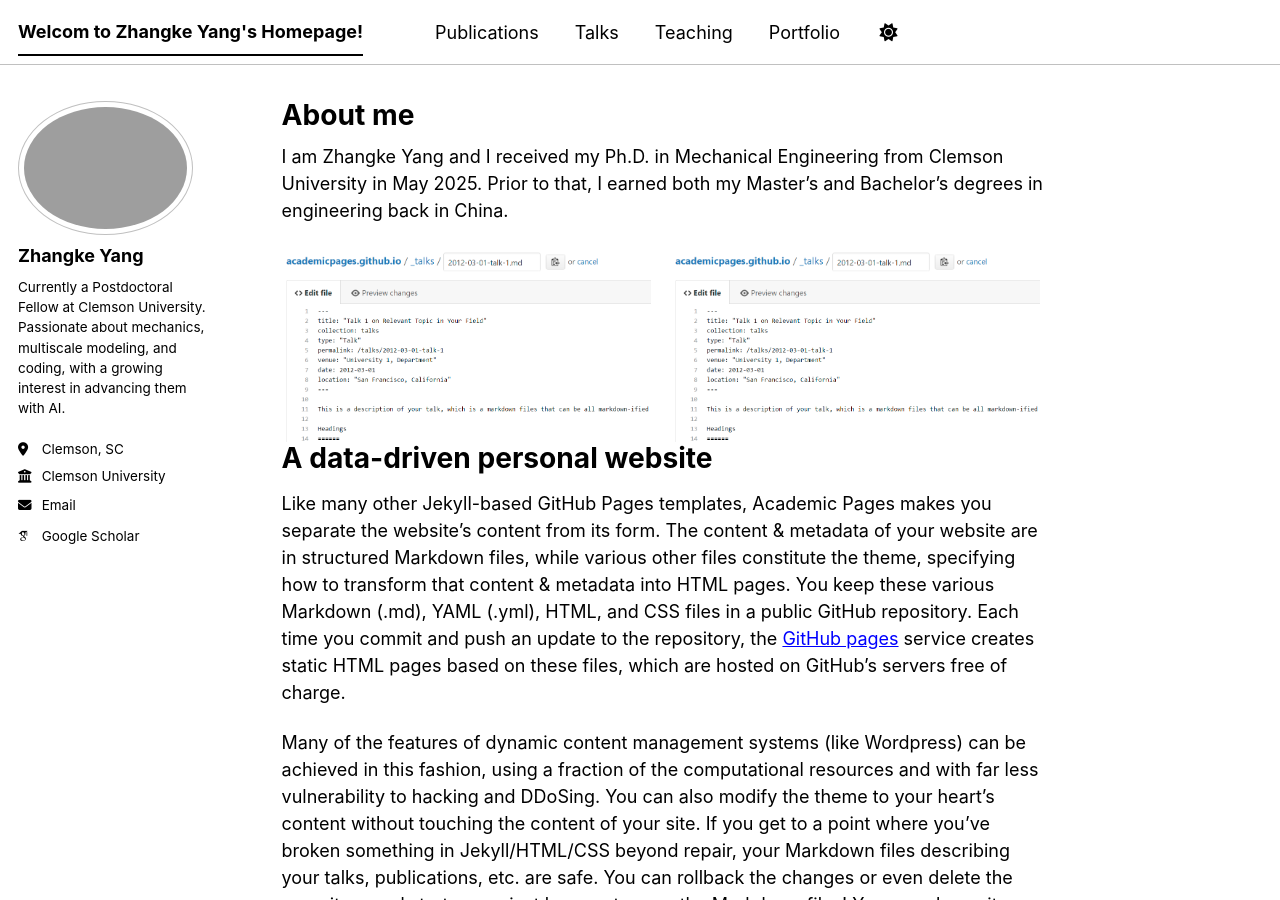
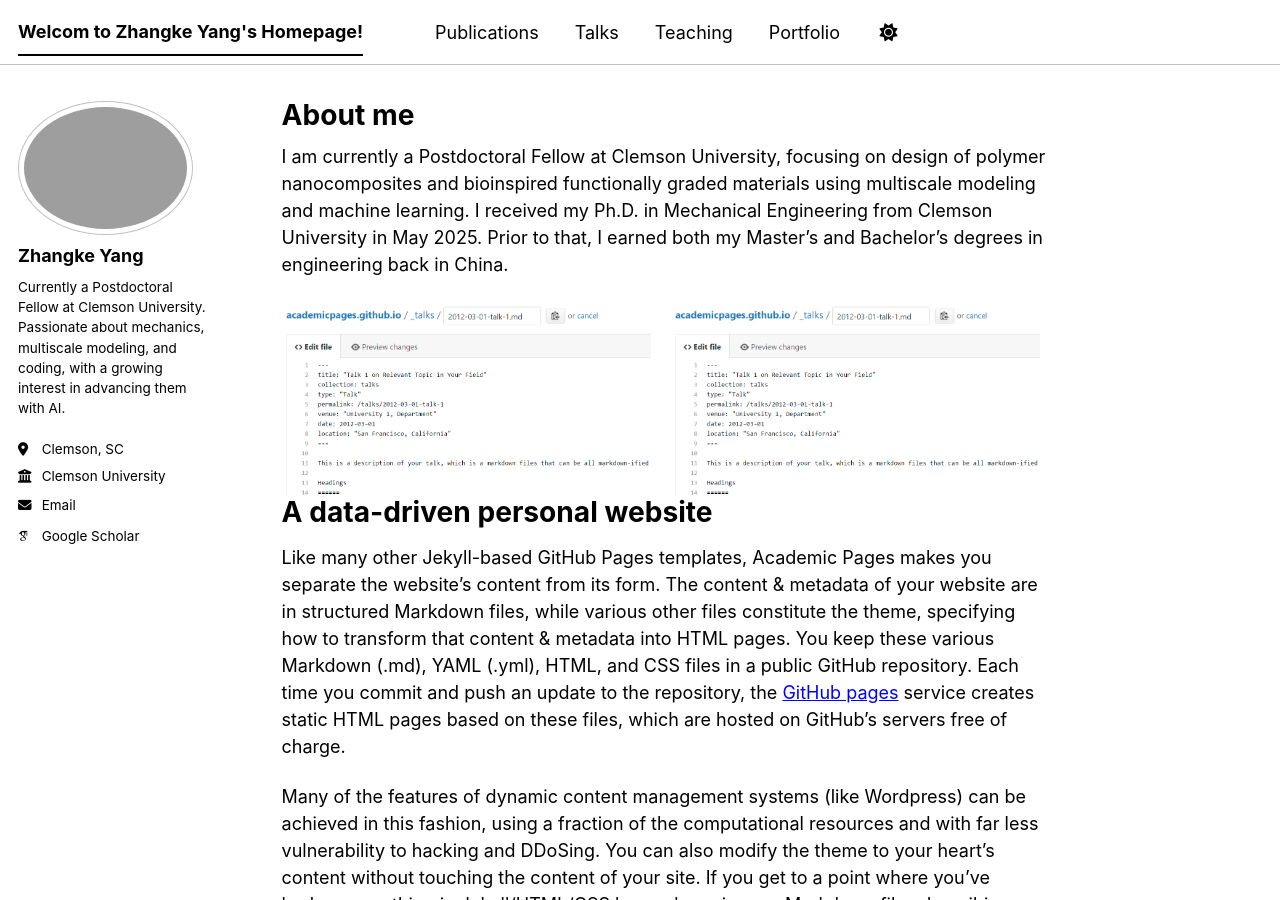
Before and after one commit to zkyang16/zkyang16.github.io, a Jekyll site: the page built from _pages/about.md, in a window 1280 px wide and 900 px high. Built offline with Jekyll 4.4.1, drawn with Linux system fonts in a browser that asks for light colours; some web fonts are replaced; a script bundle is joined from its source files by our own code; library files that are not in the unit come from our copies.

Commit message:
Update about.md

```diff
--- a/_pages/about.md
+++ b/_pages/about.md
@@ -7,7 +7,7 @@ redirect_from:
   - /about.html
 ---
 
-I am Zhangke Yang and I received my Ph.D. in Mechanical Engineering from Clemson University in May 2025. Prior to that, I earned both my Master’s and Bachelor’s degrees in engineering back in China.
+I am currently a Postdoctoral Fellow at Clemson University, focusing on design of polymer nanocomposites and bioinspired functionally graded materials using multiscale modeling and machine learning. I received my Ph.D. in Mechanical Engineering from Clemson University in May 2025. Prior to that, I earned both my Master’s and Bachelor’s degrees in engineering back in China.
 <div style="display: flex; gap: 20px;">
   <img src="/images/editing-talk.png" style="width: 48%;">
   <img src="/images/editing-talk.png" style="width: 48%;">
```
